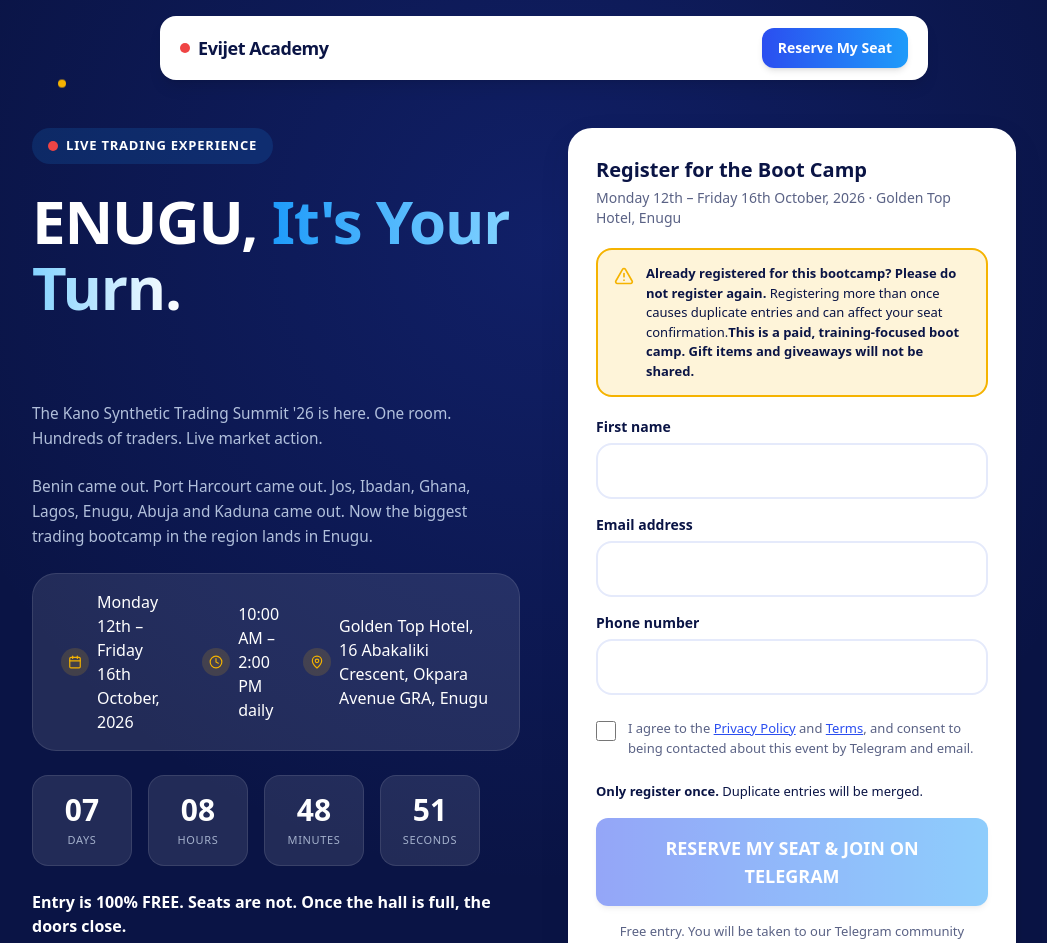
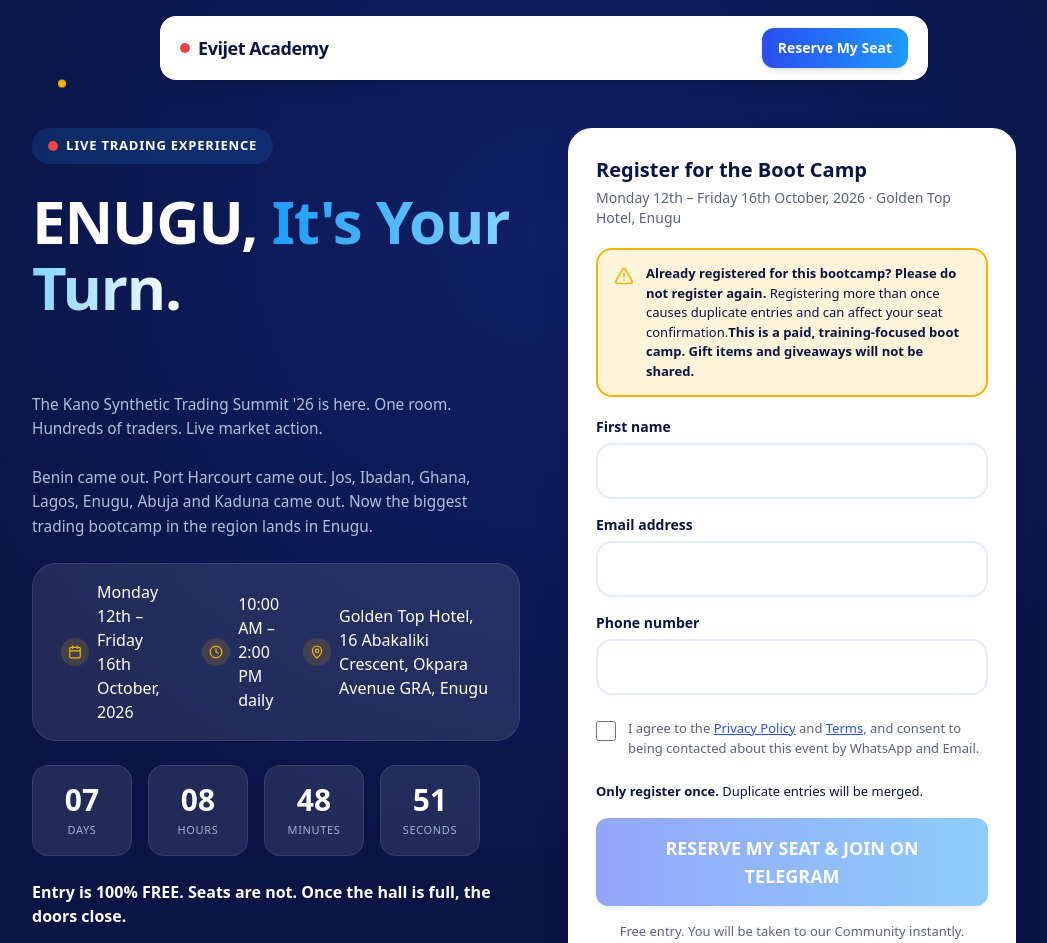
Before and after one commit to Krypton-Creation/evijet, a React (Vite) app: page / in a window 1280 px wide. Shown: the top 943 px of the page, without its empty margins (96-1143 px from the left). Built offline with nearby package versions, Linux system fonts and the light colour scheme; no server answers.

Commit message:
Change contact method to WhatsApp and update text
Updated contact methods and community references in the registration form.

```diff
--- a/src/components/RegistrationForm.tsx
+++ b/src/components/RegistrationForm.tsx
@@ -127,7 +127,7 @@ export default function RegistrationForm() {
             >
               Terms
             </Link>
-            , and consent to being contacted about this event by Telegram and email.
+            , and consent to being contacted about this event by WhatsApp and Email.
           </span>
         </label>
         <p className="text-[13px] leading-[1.5] text-wt-blue-deep">
@@ -142,7 +142,7 @@ export default function RegistrationForm() {
           {submitting ? 'Reserving your seat...' : 'RESERVE MY SEAT & JOIN ON TELEGRAM'}
         </button>
         <p className="text-center text-wt-gray-text text-[13px]">
-          Free entry. You will be taken to our Telegram community instantly.
+          Free entry. You will be taken to our Community instantly.
         </p>
       </form>
     </div>
```
